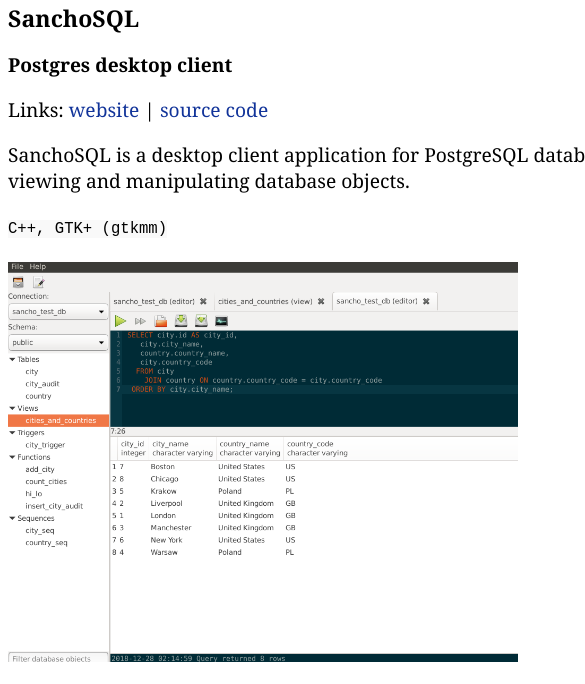
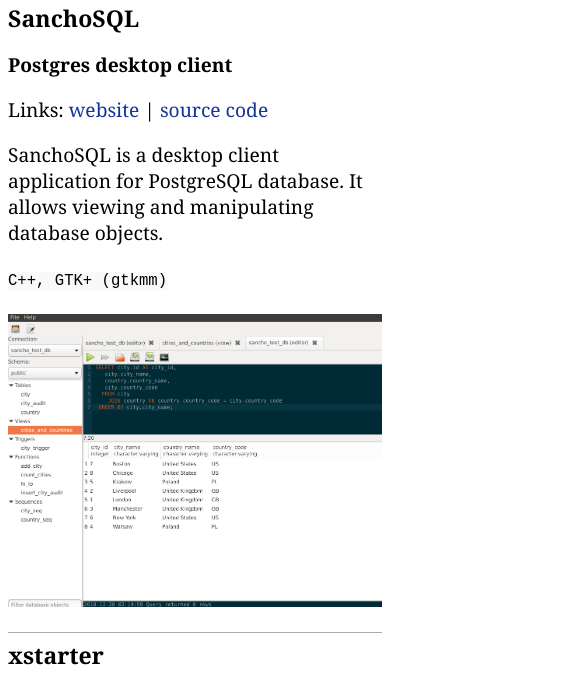
Before and after one commit to lchsk/blog, a plain HTML site: page build/projects.html in a window 390 px wide. Shown: the part 120-804 px from the top of the page, 585 px wide, since content can reach past the window. Drawn offline with Linux system fonts and the light colour scheme.

Commit message:
Fix images/code for mobile

```diff
--- a/build/posts.xml
+++ b/build/posts.xml
@@ -4,7 +4,7 @@
     <link>https://lchsk.com</link>
     <description>Home page of Maciej Lechowski; blog, open source projects; c++, python, go, emacs, linux</description>
     <managingEditor> (Maciej Lechowski)</managingEditor>
-    <pubDate>Sun, 09 Jun 2019 21:13:17 +0100</pubDate>
+    <pubDate>Sun, 09 Jun 2019 21:41:32 +0100</pubDate>
     <item>
       <title>Building a Postgres GUI client with C++ and GTK (SanchoSQL)</title>
       <link>https://lchsk.com/building-a-postgres-gui-client-with-c-and-gtk-sanchosql.html</link>
--- a/build/static/styles.css
+++ b/build/static/styles.css
@@ -22,8 +22,17 @@
 }
 
 div.article {
-	width: 760px;
+	max-width: 760px;
 	margin: auto;
+}
+
+div.article img {
+	max-width: 100%;
+	height: auto;
+}
+
+div.article pre {
+	overflow-x: auto;
 }
 
 div#header {
--- a/themes/default/static/styles.css
+++ b/themes/default/static/styles.css
@@ -22,8 +22,17 @@
 }
 
 div.article {
-	width: 760px;
+	max-width: 760px;
 	margin: auto;
+}
+
+div.article img {
+	max-width: 100%;
+	height: auto;
+}
+
+div.article pre {
+	overflow-x: auto;
 }
 
 div#header {
```
